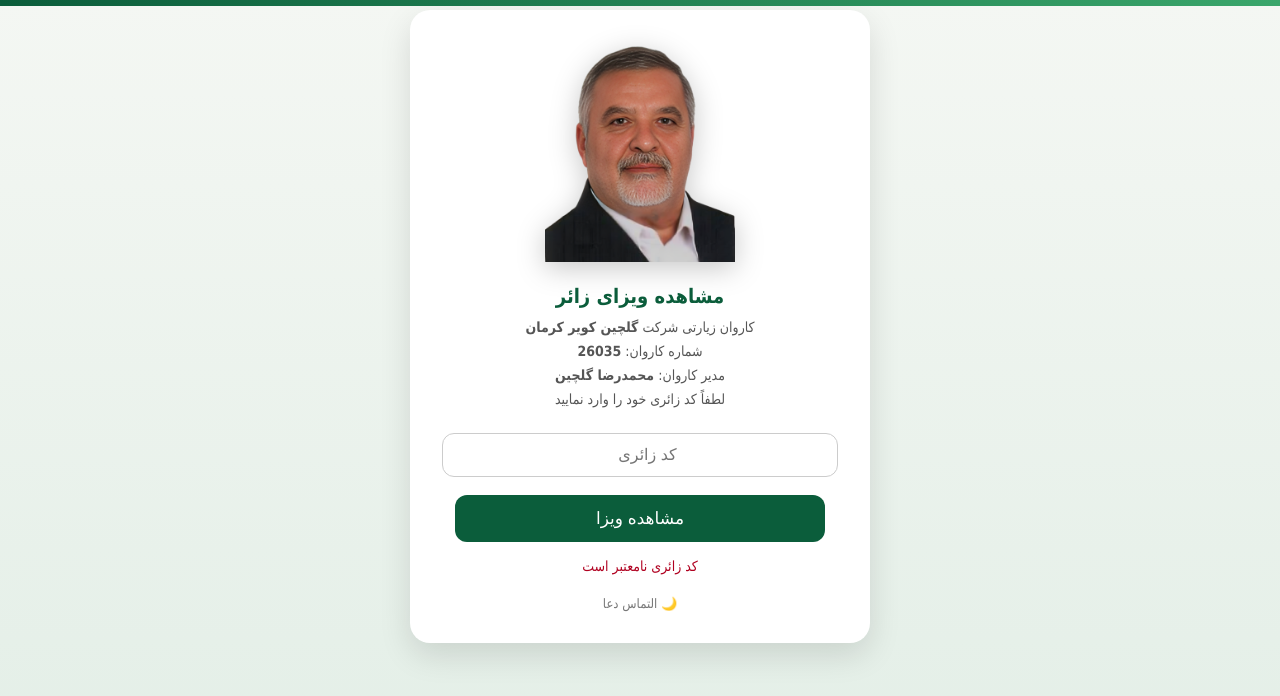
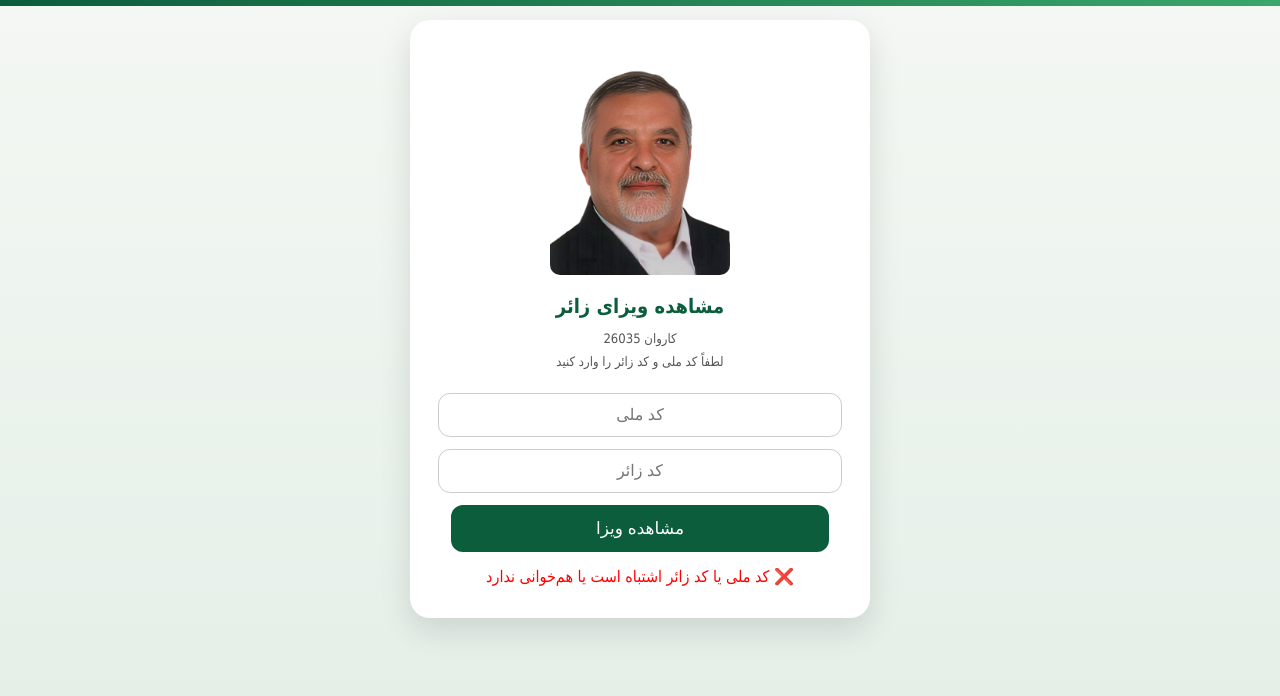
Before and after one commit to Visa-Haj/26035, a plain HTML site: page index.html in a window 1280 px wide. Both pictures are taken after a click on the button "مشاهده ویزا". Drawn offline with Linux system fonts and the light colour scheme.

Commit message:
Update index.html

```diff
--- a/index.html
+++ b/index.html
@@ -3,7 +3,7 @@
 <head>
 <meta charset="UTF-8">
 <meta name="viewport" content="width=device-width, initial-scale=1.0">
-<title>مشاهده ویزا | کاروان زیارتی گلچین کویر کرمان 26035</title>
+<title>مشاهده ویزا | کاروان 26035</title>
 
 <style>
 body {
@@ -18,7 +18,6 @@ body {
   padding: 0 12px 24px;
 }
 
-/* نوار خیلی ظریف بالا */
 .top-bar {
   position: fixed;
   top: 0;
@@ -26,14 +25,13 @@ body {
   width: 100%;
   height: 6px;
   background: linear-gradient(90deg, #0b5d3b, #3aa66b);
-  z-index: 10;
 }
 
 .container {
   width: 100%;
   max-width: 420px;
-  background: #ffffff;
-  margin-top: 10px;
+  background: #fff;
+  margin-top: 20px;
   padding: 28px 20px 32px;
   border-radius: 20px;
   box-shadow: 0 12px 32px rgba(0,0,0,0.12);
@@ -41,89 +39,70 @@ body {
 }
 
 .logo img {
-  width: 190px;
-  margin-bottom: 18px;
-  filter: drop-shadow(0 6px 14px rgba(0,0,0,0.22));
-}
-
-@media (max-width: 480px) {
-  .logo img {
-    width: 220px;
-  }
+  width: 180px;
+  margin-bottom: 15px;
 }
 
 .title {
   font-size: 20px;
   font-weight: bold;
   color: #0b5d3b;
-  margin-bottom: 8px;
+  margin-bottom: 10px;
 }
 
 .subtitle {
-  font-size: 14px;
+  font-size: 13px;
   color: #555;
-  margin-bottom: 22px;
+  margin-bottom: 20px;
   line-height: 1.7;
 }
 
 input {
-  width: 88%;
+  width: 90%;
   font-size: 16px;
   padding: 12px;
   text-align: center;
   border-radius: 12px;
   border: 1px solid #ccc;
-  margin-bottom: 18px;
-  outline: none;
-}
-
-input:focus {
-  border-color: #0b5d3b;
-  box-shadow: 0 0 8px rgba(11,93,59,0.25);
+  margin-bottom: 12px;
 }
 
 button {
-  width: 88%;
+  width: 90%;
   font-size: 17px;
   padding: 13px;
   border-radius: 12px;
   border: none;
+  background: #0b5d3b;
+  color: #fff;
   cursor: pointer;
-  background-color: #0b5d3b;
-  color: #fff;
 }
 
 button:hover {
-  background-color: #094d31;
+  background: #094d31;
 }
 
 .download-btn {
   display: none;
-  width: 88%;
-  margin-top: 16px;
+  width: 90%;
+  margin-top: 15px;
   padding: 13px;
   background: #1b7f4d;
   color: #fff;
   border-radius: 12px;
   text-decoration: none;
-  font-size: 17px;
-}
-
-.download-btn:hover {
-  background: #145f3a;
 }
 
 .error {
-  margin-top: 16px;
-  color: #b00020;
-  font-size: 14px;
+  margin-top: 15px;
+  color: red;
   display: none;
 }
 
-.footer {
-  margin-top: 22px;
-  font-size: 13px;
-  color: #777;
+img {
+  width: 100%;
+  margin-top: 15px;
+  border-radius: 10px;
 }
 </style>
 </head>
@@ -135,70 +114,68 @@ button:hover {
 <div class="container">
 
   <div class="logo">
-    <img src="logo.png" alt="لوگوی شرکت گلچین کویر کرمان">
+    <img src="logo.png">
   </div>
 
   <div class="title">مشاهده ویزای زائر</div>
 
   <div class="subtitle">
-    کاروان زیارتی شرکت <strong>گلچین کویر کرمان</strong><br>
-    شماره کاروان: <strong>26035</strong><br>
-    مدیر کاروان: <strong>محمدرضا گلچین</strong><br>
-    لطفاً کد زائری خود را وارد نمایید
+    کاروان 26035<br>
+    لطفاً کد ملی و کد زائر را وارد کنید
   </div>
 
-  <input
-    type="number"
-    id="pdfNum"
-    placeholder="کد زائری"
-    onkeypress="if(event.key==='Enter'){openPDF()}"
-  >
+  <input id="natCode" placeholder="کد ملی">
+  <input id="zayearCode" placeholder="کد زائر">
 
-  <button onclick="openPDF()">مشاهده ویزا</button>
-
-  <a id="downloadBtn" class="download-btn" href="" download>
-    📥 دانلود فایل ویزا
-  </a>
+  <button onclick="checkUser()">مشاهده ویزا</button>
 
   <div id="error" class="error"></div>
 
-  <div class="footer">🌙 التماس دعا</div>
+  <a id="downloadBtn" class="download-btn" target="_blank">
+    📥 دانلود ویزا
+  </a>
+
+  <img id="passportImg" style="display:none;">
 
 </div>
 
 <script>
-function openPDF() {
-  const pdfNum = document.getElementById('pdfNum').value;
-  const errorDiv = document.getElementById('error');
-  const downloadBtn = document.getElementById('downloadBtn');
+let data = {};
 
-  if (!pdfNum || pdfNum < 1 || pdfNum > 180) {
-    errorDiv.textContent = 'کد زائری نامعتبر است';
-    errorDiv.style.display = 'block';
-    downloadBtn.style.display = 'none';
+fetch('data.json')
+  .then(res => res.json())
+  .then(json => data = json);
+
+function checkUser() {
+  const nat = document.getElementById("natCode").value.trim();
+  const zay = document.getElementById("zayearCode").value.trim();
+
+  const error = document.getElementById("error");
+  const btn = document.getElementById("downloadBtn");
+  const img = document.getElementById("passportImg");
+
+  const user = data[nat];
+
+  if (!user || user.zayear !== zay) {
+    error.innerText = "❌ کد ملی یا کد زائر اشتباه است یا هم‌خوانی ندارد";
+    error.style.display = "block";
+    btn.style.display = "none";
+    img.style.display = "none";
     return;
   }
 
-  const pdfPath = `pdfs/${pdfNum}.pdf`;
+  error.style.display = "none";
 
-  fetch(pdfPath, { method: 'HEAD' })
-    .then(res => {
-      if (res.ok) {
-        errorDiv.style.display = 'none';
-        downloadBtn.href = pdfPath;
-        downloadBtn.style.display = 'block';
-        window.open(pdfPath, '_blank');
-      } else {
-        errorDiv.textContent = 'ویزایی با این کد یافت نشد';
-        errorDiv.style.display = 'block';
-        downloadBtn.style.display = 'none';
-      }
-    })
-    .catch(() => {
-      errorDiv.textContent = 'خطا در دسترسی به فایل';
-      errorDiv.style.display = 'block';
-      downloadBtn.style.display = 'none';
-    });
+  // نمایش ویزا
+  btn.href = user.visa;
+  btn.style.display = "block";
+
+  // نمایش عکس پاسپورت
+  img.src = user.passport;
+  img.style.display = "block";
+
+  // باز کردن PDF
+  window.open(user.visa, "_blank");
 }
 </script>
 
```
